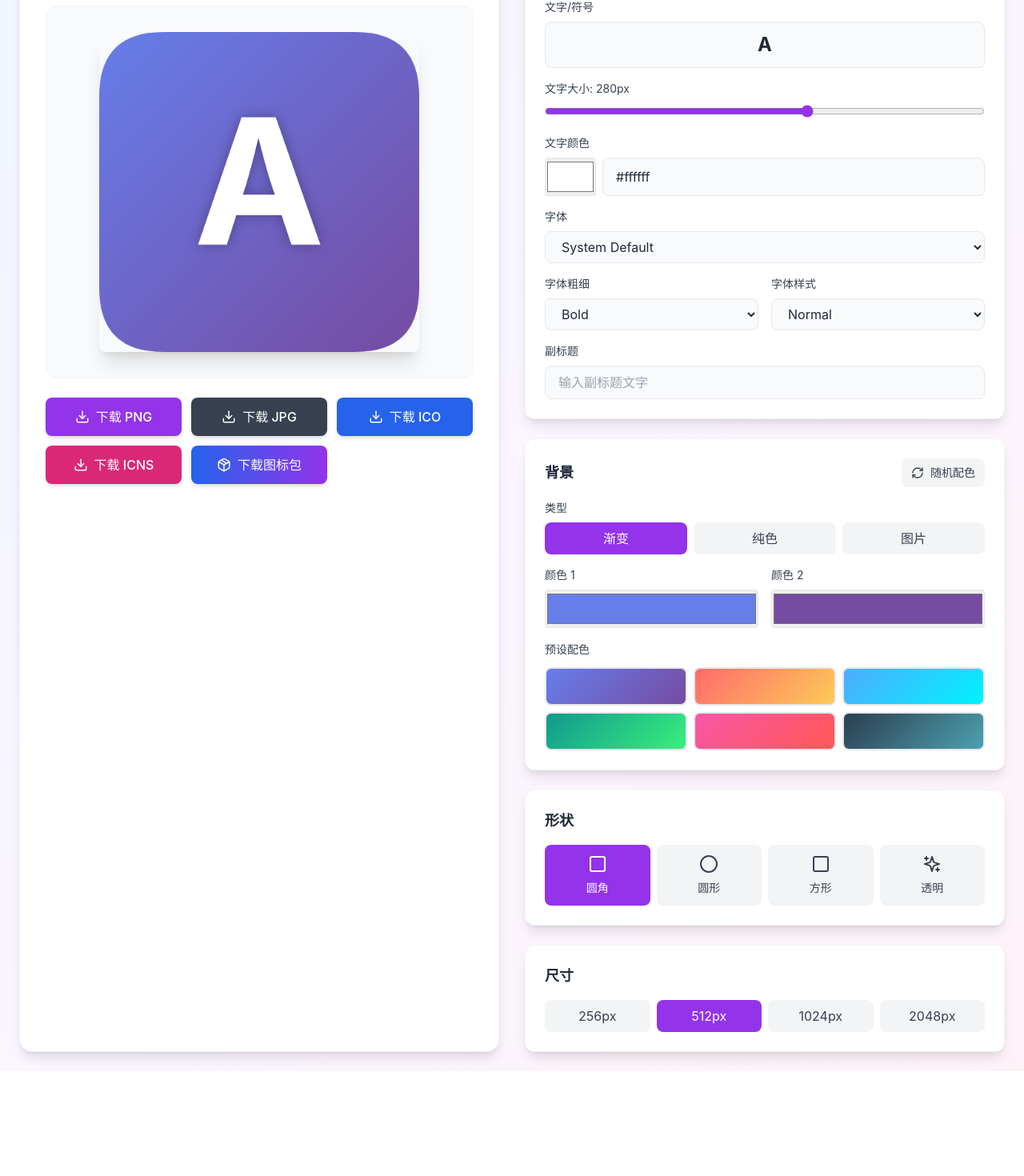
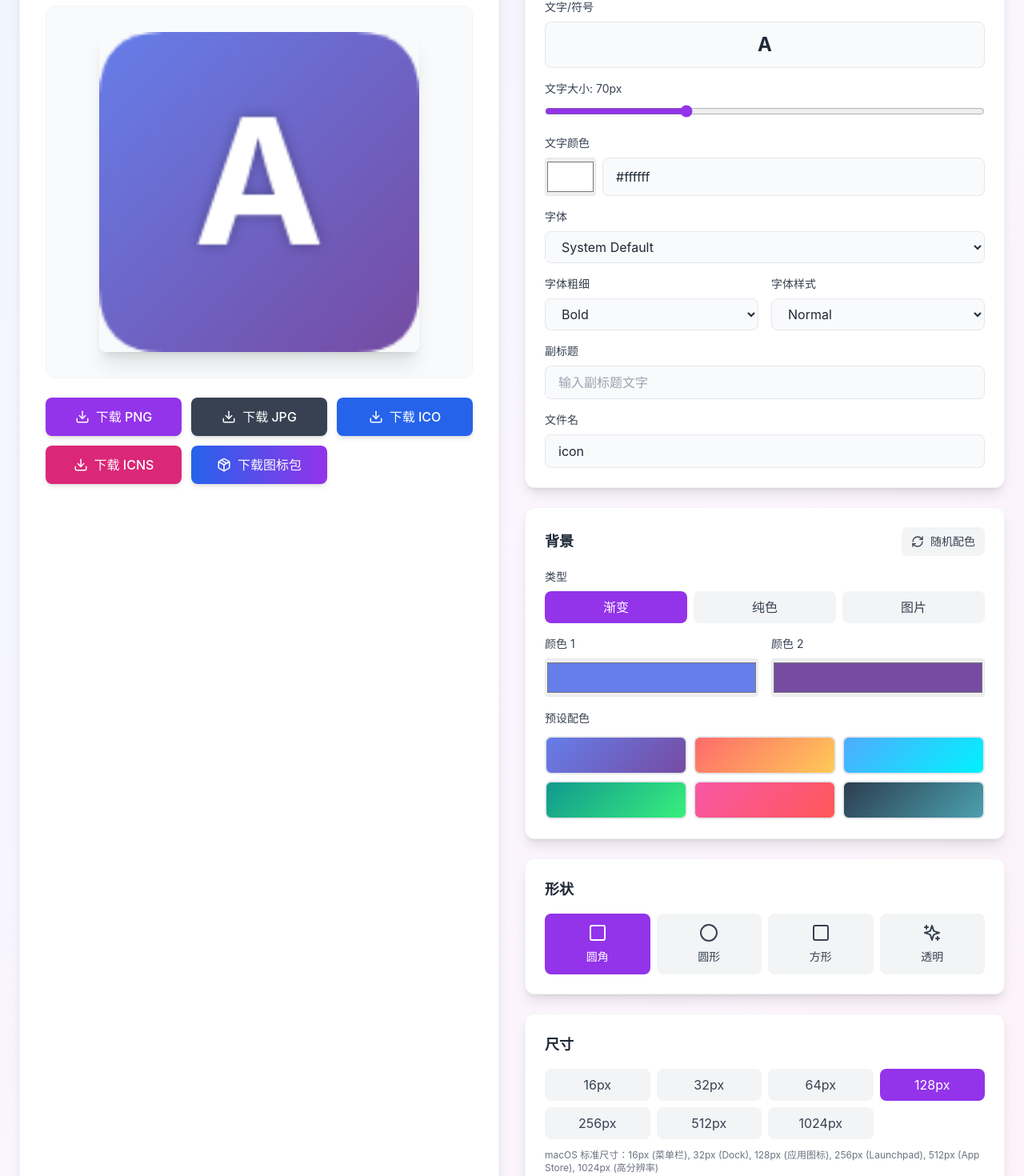
Before and after one commit to i0Ek3/icon-creator, a React (Create React App) app: page / in a window 1280 px wide. Shown: the part 198-1668 px from the top of the page at 80% size. Before the commit the page ends 1537 px from the top, so only its background shows below. Built offline with nearby package versions, Linux system fonts and the light colour scheme.

Commit message:
feat: Support more fonts

```diff
--- a/src/App.jsx
+++ b/src/App.jsx
@@ -7,7 +7,7 @@ export default function IconCreator() {
   const [lang, setLang] = useState('zh');
   const [bgImage, setBgImage] = useState(null);
   const [config, setConfig] = useState({
-    size: 512,
+    size: 128,
     bgType: 'gradient',
     bgColor1: '#667eea',
     bgColor2: '#764ba2',
@@ -15,15 +15,19 @@ export default function IconCreator() {
     iconType: 'text',
     text: 'A',
     textColor: '#ffffff',
-    fontSize: 280,
+    fontSize: 70,
     fontFamily: '-apple-system, BlinkMacSystemFont, "Segoe UI", sans-serif',
     fontWeight: 'bold',
     fontStyle: 'normal',
     subtitle: '',
     subtitleColor: '#ffffff',
-    subtitleSize: 80,
-    shadowBlur: 20,
+    subtitleSize: 20,
+    subtitleFontFamily: '-apple-system, BlinkMacSystemFont, "Segoe UI", sans-serif',
+    subtitleFontWeight: 'normal',
+    subtitleFontStyle: 'normal',
+    shadowBlur: 5,
     shadowColor: 'rgba(0,0,0,0.3)',
+    fileName: 'icon',
   });
 
   const translations = {
@@ -47,6 +51,10 @@ export default function IconCreator() {
       subtitle: '副标题',
       subtitleSize: '副标题大小',
       subtitleColor: '副标题颜色',
+      subtitleFontFamily: '副标题字体',
+      subtitleFontWeight: '副标题字体粗细',
+      subtitleFontStyle: '副标题字体样式',
+      fileName: '文件名',
       background: '背景',
       randomColors: '随机配色',
       bgType: '类型',
@@ -84,6 +92,10 @@ export default function IconCreator() {
       subtitle: 'Subtitle',
       subtitleSize: 'Subtitle Size',
       subtitleColor: 'Subtitle Color',
+      subtitleFontFamily: 'Subtitle Font Family',
+      subtitleFontWeight: 'Subtitle Font Weight',
+      subtitleFontStyle: 'Subtitle Font Style',
+      fileName: 'File Name',
       background: 'Background',
       randomColors: 'Random Colors',
       bgType: 'Type',
@@ -226,7 +238,7 @@ export default function IconCreator() {
 
     // Draw subtitle if exists
     if (config.subtitle) {
-      ctx.font = `${config.fontStyle} ${config.fontWeight} ${config.subtitleSize}px ${config.fontFamily}`;
+      ctx.font = `${config.subtitleFontStyle} ${config.subtitleFontWeight} ${config.subtitleSize}px ${config.subtitleFontFamily}`;
       ctx.fillStyle = config.subtitleColor;
       ctx.fillText(config.subtitle, size / 2, mainTextY + config.fontSize / 2 + config.subtitleSize / 2);
     }
@@ -240,7 +252,8 @@ export default function IconCreator() {
       if (!blob) return;
       const url = URL.createObjectURL(blob);
       const link = document.createElement('a');
-      link.download = `icon-${Date.now()}.${format}`;
+      const sanitizedName = config.fileName.replace(/[^a-zA-Z0-9-_]/g, '_');
+      link.download = `${sanitizedName}.${format}`;
       link.href = url;
       document.body.appendChild(link);
       link.click();
@@ -355,7 +368,8 @@ export default function IconCreator() {
     const icoBlob = await generateICO(blobs);
     const url = URL.createObjectURL(icoBlob);
     const link = document.createElement('a');
-    link.download = `icon-${Date.now()}.ico`;
+    const sanitizedName = config.fileName.replace(/[^a-zA-Z0-9-_]/g, '_');
+    link.download = `${sanitizedName}.ico`;
     link.href = url;
     document.body.appendChild(link);
     link.click();
@@ -369,7 +383,8 @@ export default function IconCreator() {
     const icnsBlob = await generateICNS(blobs);
     const url = URL.createObjectURL(icnsBlob);
     const link = document.createElement('a');
-    link.download = `icon-${Date.now()}.icns`;
+    const sanitizedName = config.fileName.replace(/[^a-zA-Z0-9-_]/g, '_');
+    link.download = `${sanitizedName}.icns`;
     link.href = url;
     document.body.appendChild(link);
     link.click();
@@ -455,7 +470,7 @@ export default function IconCreator() {
       // Draw subtitle if exists
       if (config.subtitle) {
         const subtitleSize = (size / config.size) * config.subtitleSize;
-        ctx.font = `${config.fontStyle} ${config.fontWeight} ${subtitleSize}px ${config.fontFamily}`;
+        ctx.font = `${config.subtitleFontStyle} ${config.subtitleFontWeight} ${subtitleSize}px ${config.subtitleFontFamily}`;
         ctx.fillStyle = config.subtitleColor;
         ctx.fillText(config.subtitle, size / 2, mainTextY + fontSize / 2 + subtitleSize / 2);
       }
@@ -476,16 +491,17 @@ export default function IconCreator() {
     }
 
     const zip = new JSZip();
+    const sanitizedName = config.fileName.replace(/[^a-zA-Z0-9-_]/g, '_');
 
     for (const size of sizes) {
       const blob = await generateIconAtSize(size);
-      zip.file(`icon${size}.png`, blob);
+      zip.file(`${sanitizedName}${size}.png`, blob);
     }
 
     const content = await zip.generateAsync({ type: 'blob' });
     const url = URL.createObjectURL(content);
     const link = document.createElement('a');
-    link.download = `icons-pack-${Date.now()}.zip`;
+    link.download = `${sanitizedName}-icons-pack.zip`;
     link.href = url;
     document.body.appendChild(link);
     link.click();
@@ -610,8 +626,8 @@ export default function IconCreator() {
                   <label className="block text-sm mb-2 text-gray-700">{t.textSize}: {config.fontSize}px</label>
                   <input
                     type="range"
-                    min="100"
-                    max="400"
+                    min="10"
+                    max="200"
                     value={config.fontSize}
                     onChange={(e) => setConfig({ ...config, fontSize: parseInt(e.target.value) })}
                     className="w-full accent-purple-600"
@@ -644,12 +660,20 @@ export default function IconCreator() {
                     className="w-full bg-gray-50 border border-gray-200 rounded-lg px-4 py-2 text-gray-800 focus:outline-none focus:ring-2 focus:ring-purple-500"
                   >
                     <option value="-apple-system, BlinkMacSystemFont, 'Segoe UI', sans-serif">System Default</option>
+                    <option value="'IBM Plex Sans', sans-serif">IBM Plex Sans</option>
+                    <option value="'IBM Plex Mono', monospace">IBM Plex Mono</option>
+                    <option value="'IBM Plex Serif', serif">IBM Plex Serif</option>
                     <option value="Arial, sans-serif">Arial</option>
+                    <option value="'Helvetica Neue', Helvetica, Arial, sans-serif">Helvetica Neue</option>
                     <option value="'Times New Roman', serif">Times New Roman</option>
                     <option value="'Courier New', monospace">Courier New</option>
                     <option value="Georgia, serif">Georgia</option>
                     <option value="Verdana, sans-serif">Verdana</option>
+                    <option value="'Trebuchet MS', sans-serif">Trebuchet MS</option>
                     <option value="'Comic Sans MS', cursive">Comic Sans MS</option>
+                    <option value="Impact, fantasy">Impact</option>
+                    <option value="'Lucida Console', Monaco, monospace">Lucida Console</option>
+                    <option value="'Palatino Linotype', 'Book Antiqua', Palatino, serif">Palatino</option>
                   </select>
                 </div>
 
@@ -699,8 +723,8 @@ export default function IconCreator() {
                       <label className="block text-sm mb-2 text-gray-700">{t.subtitleSize}: {config.subtitleSize}px</label>
                       <input
                         type="range"
-                        min="20"
-                        max="200"
+                        min="5"
+                        max="100"
                         value={config.subtitleSize}
                         onChange={(e) => setConfig({ ...config, subtitleSize: parseInt(e.target.value) })}
                         className="w-full accent-purple-600"
@@ -724,8 +748,73 @@ export default function IconCreator() {
                         />
                       </div>
                     </div>
+
+                    <div>
+                      <label className="block text-sm mb-2 text-gray-700">{t.subtitleFontFamily}</label>
+                      <select
+                        value={config.subtitleFontFamily}
+                        onChange={(e) => setConfig({ ...config, subtitleFontFamily: e.target.value })}
+                        className="w-full bg-gray-50 border border-gray-200 rounded-lg px-4 py-2 text-gray-800 focus:outline-none focus:ring-2 focus:ring-purple-500"
+                      >
+                        <option value="-apple-system, BlinkMacSystemFont, 'Segoe UI', sans-serif">System Default</option>
+                        <option value="'IBM Plex Sans', sans-serif">IBM Plex Sans</option>
+                        <option value="'IBM Plex Mono', monospace">IBM Plex Mono</option>
+                        <option value="'IBM Plex Serif', serif">IBM Plex Serif</option>
+                        <option value="Arial, sans-serif">Arial</option>
+                        <option value="'Helvetica Neue', Helvetica, Arial, sans-serif">Helvetica Neue</option>
+                        <option value="'Times New Roman', serif">Times New Roman</option>
+                        <option value="'Courier New', monospace">Courier New</option>
+                        <option value="Georgia, serif">Georgia</option>
+                        <option value="Verdana, sans-serif">Verdana</option>
+                        <option value="'Trebuchet MS', sans-serif">Trebuchet MS</option>
+                        <option value="'Comic Sans MS', cursive">Comic Sans MS</option>
+                        <option value="Impact, fantasy">Impact</option>
+                        <option value="'Lucida Console', Monaco, monospace">Lucida Console</option>
+                        <option value="'Palatino Linotype', 'Book Antiqua', Palatino, serif">Palatino</option>
+                      </select>
+                    </div>
+
+                    <div className="grid grid-cols-2 gap-4">
+                      <div>
+                        <label className="block text-sm mb-2 text-gray-700">{t.subtitleFontWeight}</label>
+                        <select
+                          value={config.subtitleFontWeight}
+                          onChange={(e) => setConfig({ ...config, subtitleFontWeight: e.target.value })}
+                          className="w-full bg-gray-50 border border-gray-200 rounded-lg px-4 py-2 text-gray-800 focus:outline-none focus:ring-2 focus:ring-purple-500"
+                        >
+                          <option value="normal">Normal</option>
+                          <option value="bold">Bold</option>
+                          <option value="lighter">Light</option>
+                          <option value="bolder">Bolder</option>
+                        </select>
+                      </div>
+
+                      <div>
+                        <label className="block text-sm mb-2 text-gray-700">{t.subtitleFontStyle}</label>
+                        <select
+                          value={config.subtitleFontStyle}
+                          onChange={(e) => setConfig({ ...config, subtitleFontStyle: e.target.value })}
+                          className="w-full bg-gray-50 border border-gray-200 rounded-lg px-4 py-2 text-gray-800 focus:outline-none focus:ring-2 focus:ring-purple-500"
+                        >
+                          <option value="normal">Normal</option>
+                          <option value="italic">Italic</option>
+                          <option value="oblique">Oblique</option>
+                        </select>
+                      </div>
+                    </div>
                   </>
                 )}
+
+                <div>
+                  <label className="block text-sm mb-2 text-gray-700">{t.fileName}</label>
+                  <input
+                    type="text"
+                    value={config.fileName}
+                    onChange={(e) => setConfig({ ...config, fileName: e.target.value })}
+                    placeholder={lang === 'zh' ? '输入文件名' : 'Enter file name'}
+                    className="w-full bg-gray-50 border border-gray-200 rounded-lg px-4 py-2 text-gray-800 focus:outline-none focus:ring-2 focus:ring-purple-500"
+                  />
+                </div>
               </div>
             </div>
 
@@ -854,7 +943,7 @@ export default function IconCreator() {
             <div className="bg-white rounded-xl p-6 shadow-lg border border-gray-100">
               <h3 className="text-lg font-semibold mb-4 text-gray-800">{t.size}</h3>
               <div className="grid grid-cols-4 gap-2">
-                {[256, 512, 1024, 2048].map(size => (
+                {[16, 32, 64, 128, 256, 512, 1024].map(size => (
                   <button
                     key={size}
                     onClick={() => setConfig({ ...config, size })}
@@ -865,6 +954,9 @@ export default function IconCreator() {
                   </button>
                 ))}
               </div>
+              <div className="mt-3 text-xs text-gray-500">
+                {lang === 'zh' ? 'macOS 标准尺寸：16px (菜单栏), 32px (Dock), 128px (应用图标), 256px (Launchpad), 512px (App Store), 1024px (高分辨率)' : 'macOS standard sizes: 16px (menu bar), 32px (Dock), 128px (app icon), 256px (Launchpad), 512px (App Store), 1024px (high resolution)'}
+              </div>
             </div>
           </div>
         </div>
```
